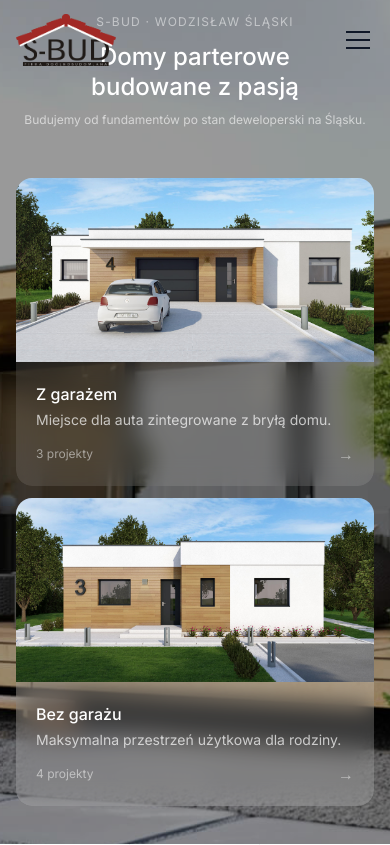
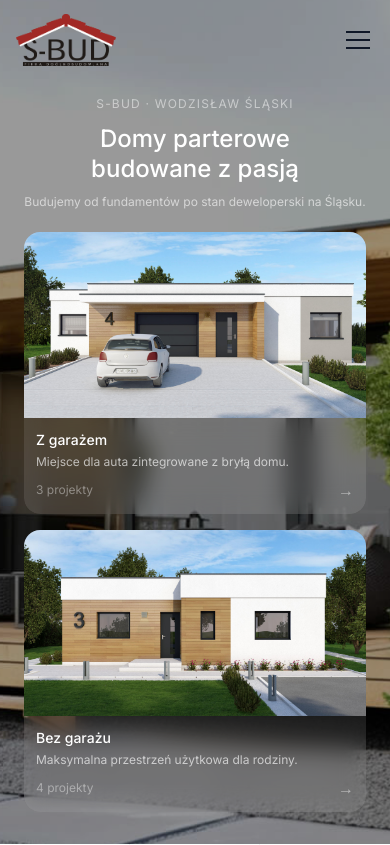
Before and after one commit to j4rk3/parterowy, a Next.js app: page / in a window 390 px wide. Shown: the top 845 px of the page. Built offline with nearby package versions, Linux system fonts and the light colour scheme.

Commit message:
mainpage fix, kafelki jedno pod drugim, poprawiony tekst

```diff
--- a/app/page.tsx
+++ b/app/page.tsx
@@ -2,7 +2,7 @@
 import SeoSection from '@/components/SeoSection'
 import Link from 'next/link'
 import Image from 'next/image'
-import { useEffect, useState, useRef, memo } from 'react'
+import { useEffect, useState, useRef } from 'react'
 import { withGarage, withoutGarage } from '@/lib/projects'
 
 function useCountUp(target: number, duration: number, start: boolean) {
@@ -20,8 +20,8 @@ function useCountUp(target: number, duration: number, start: boolean) {
   }, [start, target, duration])
   return count
 }
+
 function TypewriterHero({ ready }: { ready: boolean }) {
-  console.log('render TypewriterHero, ready:', ready)
   const text = 'Domy parterowe budowane z pasją...'
   const [displayed, setDisplayed] = useState('')
   const [done, setDone] = useState(false)
@@ -76,7 +76,6 @@ function FadeIn({
 }) {
   const ref = useRef<HTMLDivElement>(null)
   const [visible, setVisible] = useState(false)
-
   useEffect(() => {
     const observer = new IntersectionObserver(
       ([entry]) => {
@@ -87,7 +86,6 @@ function FadeIn({
     if (ref.current) observer.observe(ref.current)
     return () => observer.disconnect()
   }, [])
-
   return (
     <div
       ref={ref}
@@ -98,6 +96,7 @@ function FadeIn({
     </div>
   )
 }
+
 export default function Home() {
   const [scrolled, setScrolled] = useState(false)
   const [parallaxY, setParallaxY] = useState(0)
@@ -135,8 +134,6 @@ export default function Home() {
       <div
         className={`transition-opacity duration-700 ${heroReady ? 'opacity-100' : 'opacity-0'}`}
       >
-        {/* cały content — napis, kafle itd */}
-
         <style>{`
           nav {
             background: ${scrolled ? 'rgba(255,255,255,0.2)' : 'transparent'} !important;
@@ -154,12 +151,6 @@ export default function Home() {
           }
         `}</style>
 
-        <div
-          className={`transition-opacity duration-700 ${heroReady ? 'opacity-100' : 'opacity-0'}`}
-        >
-          {/* hero section */}
-
-          {/* Hero */}
         <section className="relative w-full h-screen min-h-[700px] overflow-hidden">
           <div
             className="absolute w-full"
@@ -180,9 +171,9 @@ export default function Home() {
           </div>
           <div className="absolute inset-0 bg-black/40" />
 
-            <div className="absolute inset-0 flex flex-col items-center justify-center px-4 pb-6 gap-4 md:justify-end md:pb-0 xl:justify-start xl:pt-48 text-center">
-              {/* Mobile hero content */}
-              <div className="md:hidden text-center mb-4">
+          {/* Mobile layout */}
+          <div className="md:hidden absolute inset-0 flex flex-col px-6 pt-24 pb-8">
+            <div className="text-center mb-5">
               <p className="text-xs uppercase tracking-widest text-white/50 mb-3">
                 S-BUD · Wodzisław Śląski
               </p>
@@ -195,17 +186,79 @@ export default function Home() {
                 Budujemy od fundamentów po stan deweloperski na Śląsku.
               </p>
             </div>
-              {/* Desktop typewriter */}
+
+            <div className="flex flex-col gap-4 flex-1">
+              <Link
+                href="/parterowy-z-garazem"
+                className="group flex flex-col overflow-hidden rounded-2xl flex-1"
+              >
+                <div className="relative flex-1 min-h-0">
+                  <Image
+                    src="/images/pageGarage.jpg"
+                    alt="Dom parterowy z garażem"
+                    fill
+                    className="object-cover group-hover:scale-105 transition-transform duration-700"
+                  />
+                </div>
+                <div className="p-3 bg-white/10 backdrop-blur-md shrink-0">
+                  <h2 className="text-sm font-medium text-white mb-1">
+                    Z garażem
+                  </h2>
+                  <p className="text-xs text-white/65 mb-2">
+                    Miejsce dla auta zintegrowane z bryłą domu.
+                  </p>
+                  <div className="flex items-center justify-between">
+                    <span className="text-xs text-white/40">
+                      {withGarage.length} projekty
+                    </span>
+                    <span className="text-white/50 group-hover:text-white transition-colors">
+                      →
+                    </span>
+                  </div>
+                </div>
+              </Link>
+
+              <Link
+                href="/parterowy-bez-garazu"
+                className="group flex flex-col overflow-hidden rounded-2xl flex-1"
+              >
+                <div className="relative flex-1 min-h-0">
+                  <Image
+                    src="/images/pageNoGarage.jpg"
+                    alt="Dom parterowy bez garażu"
+                    fill
+                    className="object-cover group-hover:scale-105 transition-transform duration-700"
+                  />
+                </div>
+                <div className="p-3 bg-white/10 backdrop-blur-md shrink-0">
+                  <h2 className="text-sm font-medium text-white mb-1">
+                    Bez garażu
+                  </h2>
+                  <p className="text-xs text-white/65 mb-2">
+                    Maksymalna przestrzeń użytkowa dla rodziny.
+                  </p>
+                  <div className="flex items-center justify-between">
+                    <span className="text-xs text-white/40">
+                      {withoutGarage.length} projekty
+                    </span>
+                    <span className="text-white/50 group-hover:text-white transition-colors">
+                      →
+                    </span>
+                  </div>
+                </div>
+              </Link>
+            </div>
+          </div>
+
+          {/* Desktop layout */}
+          <div className="hidden md:flex absolute inset-0 flex-col items-center justify-end pb-0 xl:justify-start xl:pt-48 text-center">
             <TypewriterHero ready={heroReady} />
-
-              {/* Kafle — zdjęcie na górze, białe tło na dole */}
-
-              <div className="grid grid-cols-1 md:grid-cols-2 gap-3 md:gap-4 w-full max-w-sm md:max-w-3xl mt-4 md:mt-0">
+            <div className="grid grid-cols-2 gap-4 w-full max-w-3xl px-4">
               <Link
                 href="/parterowy-z-garazem"
                 className="group overflow-hidden rounded-2xl transition-all duration-300"
               >
-                  <div className="relative h-46 md:h-56">
+                <div className="relative h-56">
                   <Image
                     src="/images/pageGarage.jpg"
                     alt="Dom parterowy z garażem"
@@ -230,12 +283,11 @@ export default function Home() {
                   </div>
                 </div>
               </Link>
-
               <Link
                 href="/parterowy-bez-garazu"
                 className="group overflow-hidden rounded-2xl transition-all duration-300"
               >
-                  <div className="relative h-46 md:h-56">
+                <div className="relative h-56">
                   <Image
                     src="/images/pageNoGarage.jpg"
                     alt="Dom parterowy bez garażu"
@@ -243,7 +295,7 @@ export default function Home() {
                     className="object-cover group-hover:scale-105 transition-transform duration-700"
                   />
                 </div>
-                  <div className="p-5 text-left bg-white/20 backdrop-blur-md">
+                <div className="p-5 text-left bg-white/10 backdrop-blur-md">
                   <h2 className="text-base font-medium text-white mb-1">
                     Bez garażu
                   </h2>
@@ -263,9 +315,7 @@ export default function Home() {
             </div>
           </div>
         </section>
-        </div>
 
-        {/* Stats */}
         <section
           ref={statsRef}
           className="bg-white grid grid-cols-3 border-b border-gray-100"
@@ -295,7 +345,7 @@ export default function Home() {
             </div>
           </div>
         </section>
-        {/* SEO */}
+
         <SeoSection />
       </div>
     </div>
```
Lines whose indentation alone changed are shown as unchanged.
